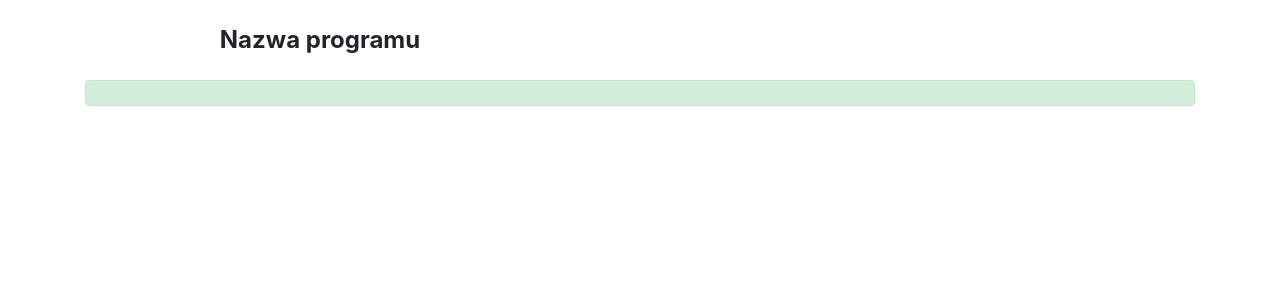
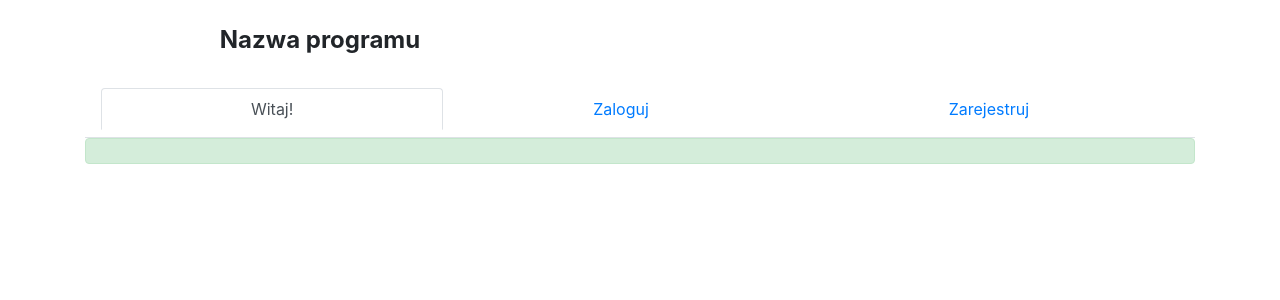
Before and after one commit to kejbi/youth-research-client, a React (Create React App) app: page / in a window 1280 px wide. Shown: the top 300 px of the page. Built offline with nearby package versions, Linux system fonts and the light colour scheme.

Commit message:
navbar layout added

```diff
--- a/src/App.js
+++ b/src/App.js
@@ -2,7 +2,7 @@ import React from "react";
 import "./App.css";
 import { BrowserRouter as Router, Route, Switch } from "react-router-dom";
 import User from "./contexts/UserContext";
-import Nav from "./components/nav/Nav";
+import Navbar from "./components/nav/Nav";
 import PageAlert from "./components/alert/PageAlert";
 import Header from "./components/header/Header";
 
@@ -12,7 +12,7 @@ const App = props => {
       <User>
         <Header />
         <div class='container'>
-          <Nav />
+          <Navbar />
           <PageAlert />
           <Switch>
             <Route />
--- /dev/null
+++ b/src/components/nav/Nav.css
@@ -0,0 +1,8 @@
+.navbar {
+  display: flex;
+}
+
+.navbar-item {
+  flex-grow: 1;
+  text-align: center;
+}
--- a/src/components/nav/Nav.js
+++ b/src/components/nav/Nav.js
@@ -1,7 +1,47 @@
-import React from "react";
+import React, { useContext, useState } from "react";
+import { Nav, NavItem, NavLink } from "reactstrap";
+import "./Nav.css";
+import { UserContext } from "../../contexts/UserContext";
+import classnames from "classnames";
 
-const Nav = props => {
-  return <div></div>;
+const Navbar = props => {
+  const [userState, dispatch] = useContext(UserContext);
+  const [active, setActive] = useState("1");
+
+  const toggle = tab => {
+    if (active !== tab) {
+      setActive(tab);
+    }
+  };
+
+  return (
+    <Nav tabs className='navbar'>
+      <NavItem className='navbar-item'>
+        <NavLink
+          className={classnames({ active: active === "1" })}
+          onClick={() => toggle("1")}
+        >
+          Witaj!
+        </NavLink>
+      </NavItem>
+      <NavItem className='navbar-item'>
+        <NavLink
+          className={classnames({ active: active === "2" })}
+          onClick={() => toggle("2")}
+        >
+          Zaloguj
+        </NavLink>
+      </NavItem>
+      <NavItem className='navbar-item'>
+        <NavLink
+          className={classnames({ active: active === "3" })}
+          onClick={() => toggle("3")}
+        >
+          Zarejestruj
+        </NavLink>
+      </NavItem>
+    </Nav>
+  );
 };
 
-export default Nav;
+export default Navbar;
```
